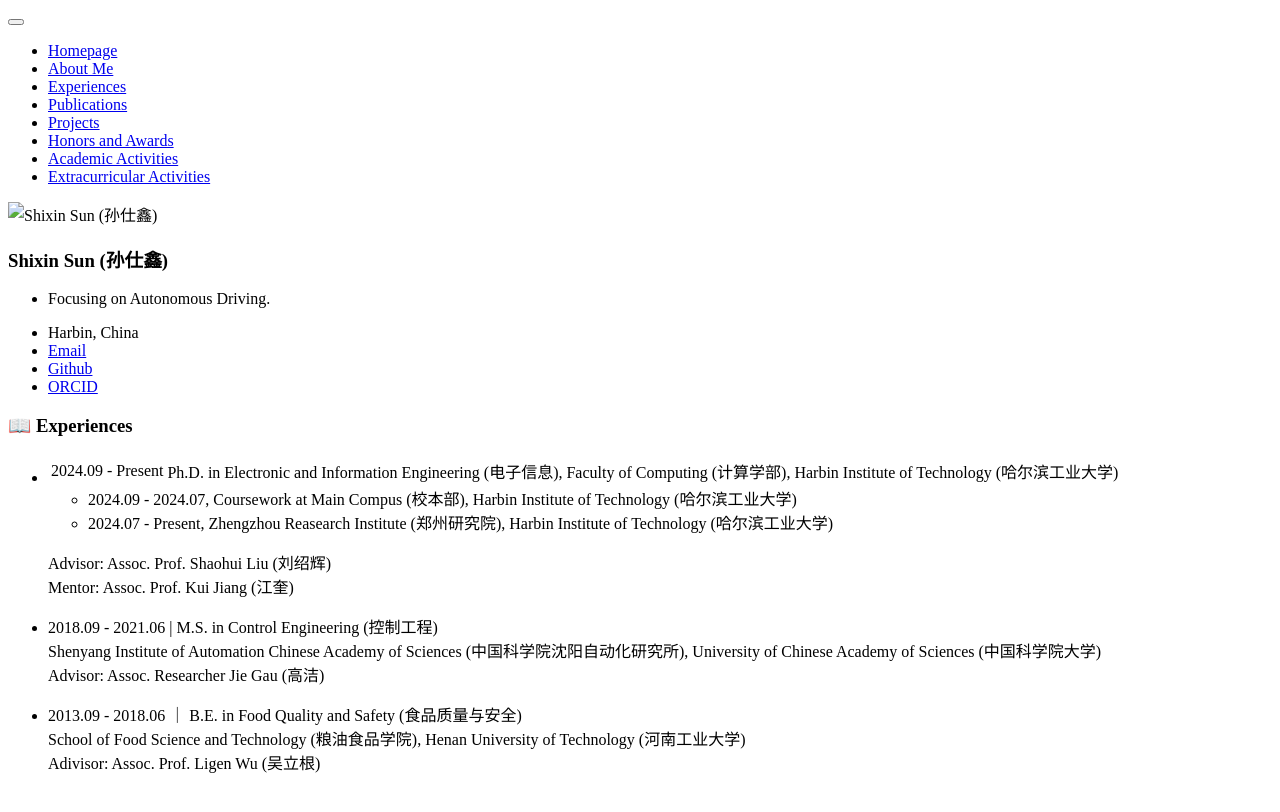
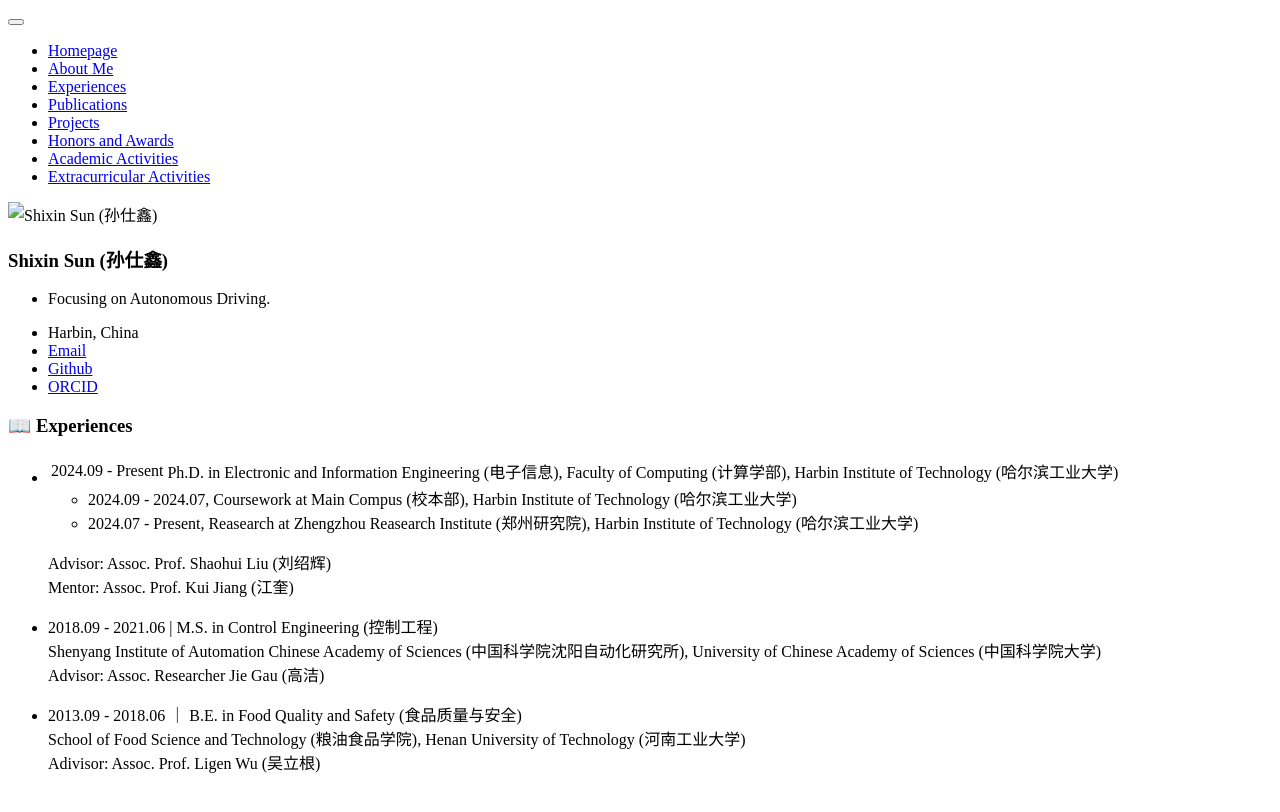
Before and after one commit to ShixinSUN94/shixinsun94.github.io, a Jekyll site: the page built from _pages/includes/2.exp.md, in a window 1280 px wide. Shown: the top 812 px of the page. Built offline with Jekyll 4.4.1, drawn with Linux system fonts in a browser that asks for light colours; our own code applies the rules of GitHub Pages for plain Markdown files.

Commit message:
Update 2.exp.md

```diff
--- a/_pages/includes/2.exp.md
+++ b/_pages/includes/2.exp.md
@@ -2,7 +2,7 @@
 
 - 2024.09 - Present | Ph.D. in Electronic and Information Engineering (电子信息), Faculty of Computing (计算学部), Harbin Institute of Technology (哈尔滨工业大学)
   - 2024.09 - 2024.07, Coursework at Main Compus (校本部), Harbin Institute of Technology (哈尔滨工业大学)
-  - 2024.07 - Present, Zhengzhou Reasearch Institute (郑州研究院), Harbin Institute of Technology (哈尔滨工业大学)
+  - 2024.07 - Present, Reasearch at Zhengzhou Reasearch Institute (郑州研究院), Harbin Institute of Technology (哈尔滨工业大学)
 
   Advisor: Assoc. Prof. Shaohui Liu (刘绍辉)
   Mentor: Assoc. Prof. Kui Jiang (江奎)
```
